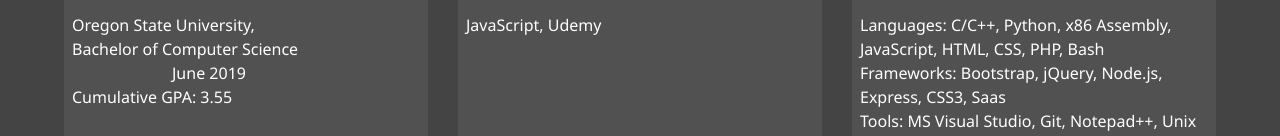
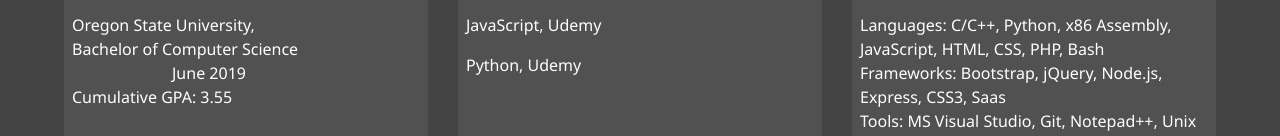
Before and after one commit to anmistry/Portfolio, a website: page dist1/about.html in a window 1280 px wide. Shown: the part 653-789 px from the top of the page. Drawn offline with Linux system fonts and the light colour scheme.

Commit message:
Update about.html

```diff
--- a/dist1/about.html
+++ b/dist1/about.html
@@ -74,6 +74,7 @@
         <div class="info certification">
             <h3 style="color: #eece1a;">Certification</h3>
             <p>JavaScript, Udemy</p>
+            <p>Python, Udemy</p>
         </div>
 
         <div class="info technical-skills">
```
